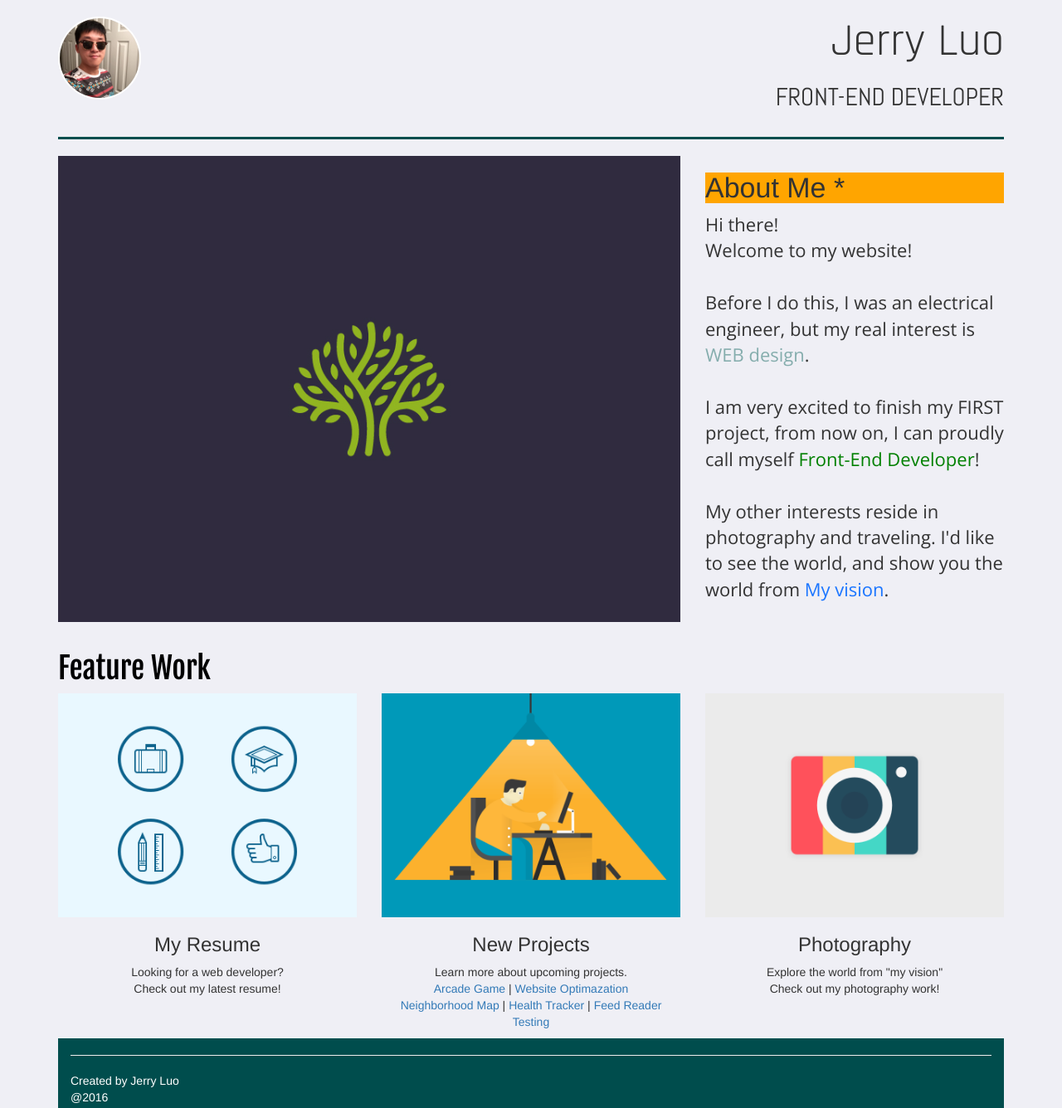
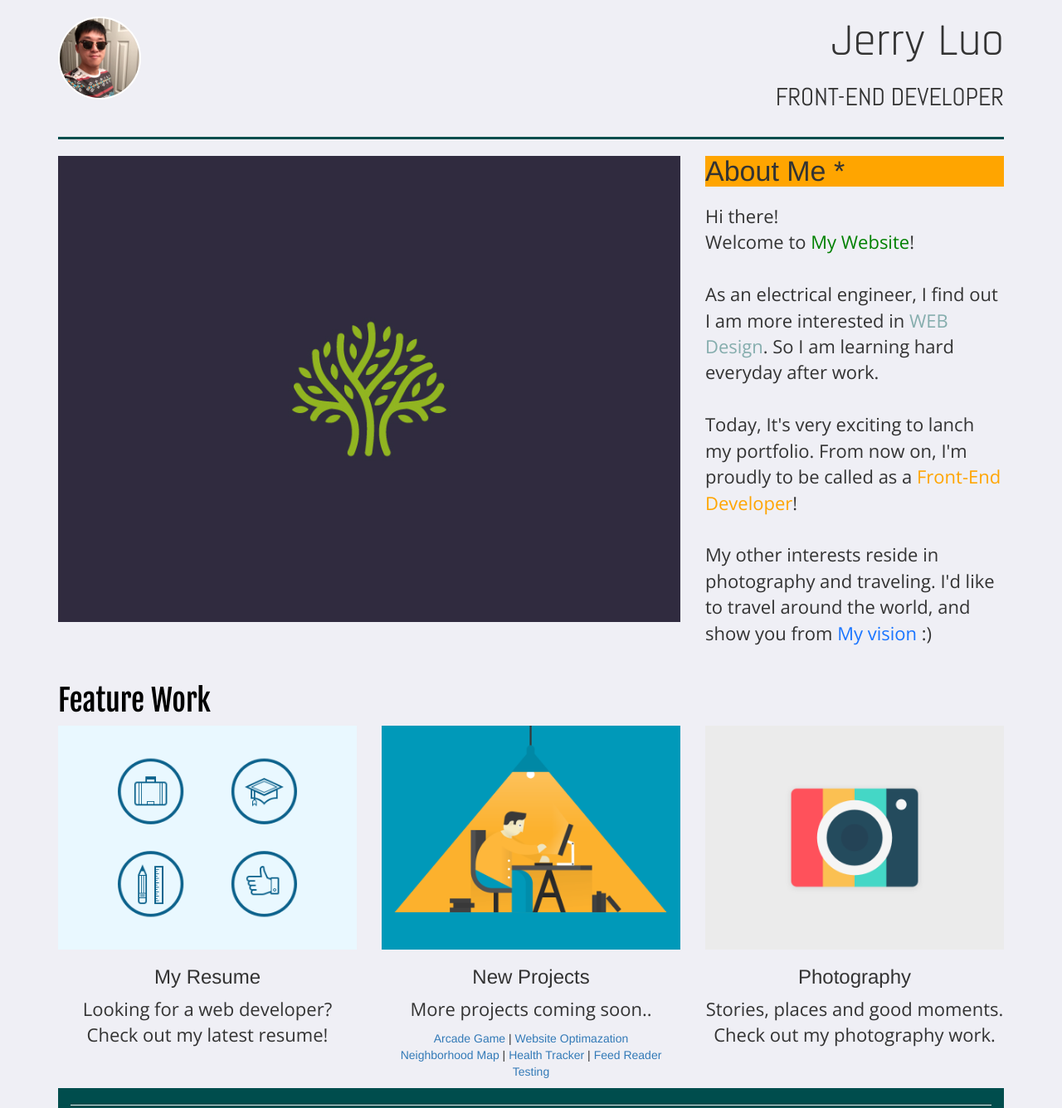
Before and after one commit to hi1uo/Profolio_v1, a plain HTML site: page index.html in a window 1280 px wide. Shown: the top 1336 px of the page at 83% size. Drawn offline with nearby package versions, Linux system fonts and the light colour scheme.

Commit message:
edit words

```diff
--- a/index.html
+++ b/index.html
@@ -39,15 +39,17 @@
 
 			<div class="col-md-4">
 				<h3 class="aboutme">About Me *</h3>
-				<p class="hithere">Hi there!<br>
-				Welcome to my website!<br>
-				<br>Before I do this, I was an electrical engineer, but my real interest is
-				<span style='color:#85adad'>WEB design</span>.<br>
-				<br>I am very excited to finish my FIRST project,
-				from now on, I can proudly call myself <span style='color:green'>
+				<br>
+				<p class="content">Hi there!<br>
+				Welcome to <span style='color:green'>
+					My Website</span>!<br>
+				<br>As an electrical engineer, I find out I am more interested in
+				<span style='color:#85adad'>WEB Design</span>. So I am learning hard everyday after work.<br>
+				<br>Today, It's very exciting to lanch my portfolio.
+				From now on, I'm proudly to be called as a <span style='color:orange'>
 					Front-End Developer</span>!<br>
-				<br>My other interests reside in photography and traveling. I'd like to
-				see the world, and show you the world from <span style='color:#1a75ff'>My vision</span>.
+				<br>My other interests reside in photography and traveling. I'd like to travel
+				around the world, and show you from <span style='color:#1a75ff'>My vision</span> :)
 			</p>
 			</div>
 		</div>
@@ -61,7 +63,7 @@
 				</picture>
 				<div class="center">
 					<h3 class="sectiontitle">My Resume</h3>
-					<p>Looking for a web developer?
+					<p class="content">Looking for a web developer?
 						<br>Check out my latest resume!
 					</p>
 				</div>
@@ -73,13 +75,14 @@
 				</picture>
 				<div class="center">
 					<h3 class="resumetitle">New Projects</h3>
-						<p >Learn more about upcoming projects.
-							<br><a href="www.github.com">Arcade Game</a> |
+						<p class="content">More projects coming soon..</p>
+						<p>
+							<a href="www.github.com">Arcade Game</a> |
 							<a href="www.github.com">Website Optimazation</a>
 							<br><a href="www.github.com">Neighborhood Map</a> |
 							<a href="www.github.com">Health Tracker</a> |
 							<a href="www.github.com">Feed Reader Testing</a>
-					</p>
+						</p>
 				</div>
 			</div>
 
@@ -91,7 +94,7 @@
 				</picture>
 				<div class="center">
 					<h3 class="resume">Photography</h3>
-					<p>Explore the world from "my vision" <br> Check out my photography work!</p>
+					<p class="content">Stories, places and good moments.<br> Check out my photography work.</p>
 				</div>
 			</div>
 		</div>
--- a/style/main.css
+++ b/style/main.css
@@ -59,9 +59,10 @@ img {
 .aboutme {
   font-size: 34px;
   background-color: orange;
+  margin: auto;
 }
 
-.hithere {
+.content {
   font-family: 'Open Sans', sans-serif;
   font-size: 22px;
 }
```
